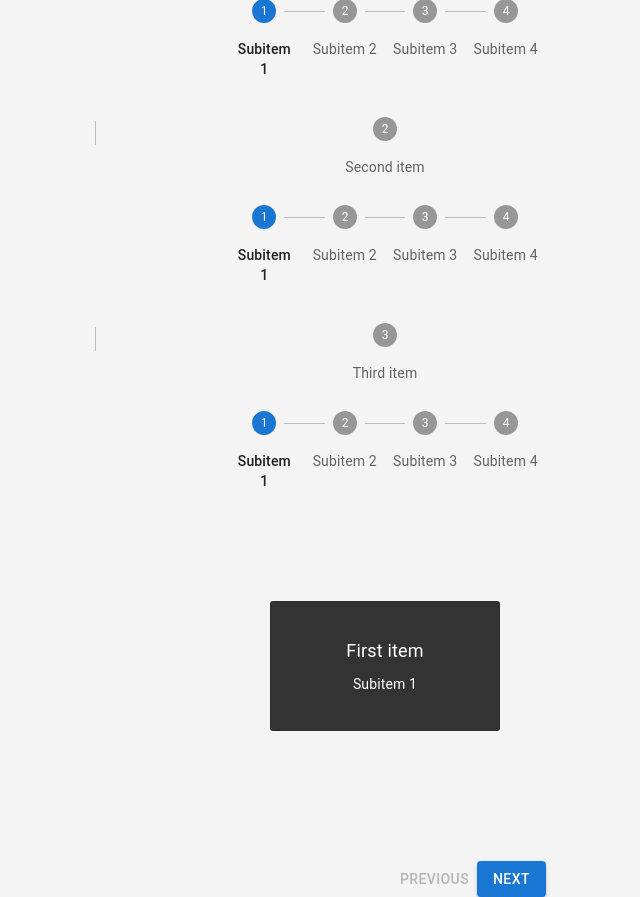
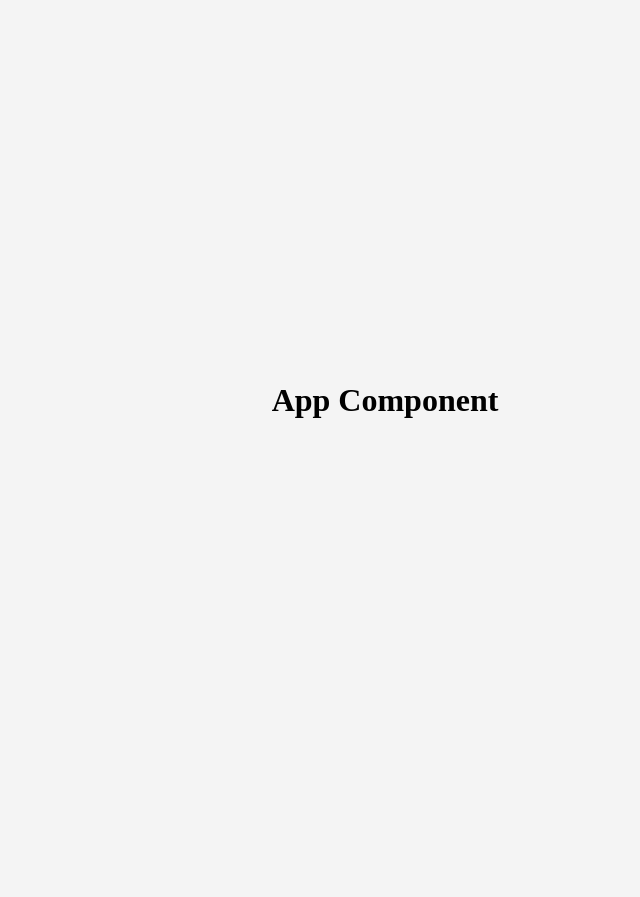
Before and after one commit to leandrofahur/react-sandbox, a React (Vite) app in the folder playground/react-mui-play/: page / in a window 1280 px wide. Shown: the whole page, without its empty margins (255-895 px from the left). After the commit the page ends 800 px from the top, so only its background shows below. Built offline with nearby package versions, Linux system fonts and the light colour scheme.

Commit message:
NestedStepper component

```diff
--- a/playground/react-mui-play/src/App.jsx
+++ b/playground/react-mui-play/src/App.jsx
@@ -1,81 +1,93 @@
 import React from "react";
 
-import { Button, Box, Stack } from "@mui/material";
-
-import { useSelector, useDispatch } from "react-redux";
-import {
-  nextOuterStep,
-  prevOuterStep,
-  nextInnerStep,
-  prevInnerStep,
-  setActiveOuterStep,
-  setActiveInnerStep,
-} from "./state/stepperSlice";
-
-import OuterStepper from "./components/MyStepper/OuterStepper/OuterStepper";
-import StepperProgress from "./components/StepperProgress/StepperProgress";
-
-import { steps } from "./constants/steps";
 import styles from "./App.module.scss";
 
 function App() {
-  const dispatch = useDispatch();
-  const { activeOuterStep, activeInnerStep } = useSelector(
-    (state) => state.stepper
-  );
-
-  const isLastOuterStep = activeOuterStep === steps.length - 1;
-  const isLastInnerStep =
-    activeInnerStep === steps[activeOuterStep].innerSteps.length - 1;
-  const isFirstOuterStep = activeOuterStep === 0;
-  const isFirstInnerStep = activeInnerStep === 0;
-
-  const handleNext = () => {
-    const currentInnerStepsLength = steps[activeOuterStep].innerSteps.length;
-    if (activeInnerStep === currentInnerStepsLength - 1) {
-      dispatch(nextOuterStep({ innerStepsLength: currentInnerStepsLength }));
-      dispatch(setActiveInnerStep(0));
-    } else {
-      dispatch(nextInnerStep({ innerStepsLength: currentInnerStepsLength }));
-    }
-  };
-
-  const handlePrevious = () => {
-    if (activeInnerStep === 0) {
-      const prevOuterStepIndex = activeOuterStep - 1;
-      dispatch(prevOuterStep(prevOuterStepIndex));
-      const lastInnerStepIndex =
-        steps[prevOuterStepIndex].innerSteps.length - 1;
-      dispatch(prevInnerStep(lastInnerStepIndex));
-      dispatch(setActiveOuterStep(prevOuterStepIndex));
-      dispatch(setActiveInnerStep(lastInnerStepIndex));
-    } else if (typeof activeInnerStep === "number" && activeInnerStep >= 0) {
-      dispatch(prevInnerStep());
-      dispatch(setActiveInnerStep(activeInnerStep - 1));
-    }
-  };
-
-  return (
-    <Stack direction="column" spacing={10}>
-      <OuterStepper steps={steps} />
-      <StepperProgress step={steps[activeOuterStep]} />
-      <Box className={styles.boxCtaStyling}>
-        <Button
-          disabled={isFirstOuterStep && isFirstInnerStep}
-          onClick={handlePrevious}
-        >
-          Previous
-        </Button>
-        <Button
-          variant="contained"
-          onClick={handleNext}
-          disabled={isLastOuterStep && isLastInnerStep}
-        >
-          {isLastOuterStep ? "Finish" : "Next"}
-        </Button>
-      </Box>
-    </Stack>
-  );
+  return <h1>App Component</h1>;
 }
 
 export default App;
+
+/*
+// import React from "react";
+
+// import { Button, Box, Stack } from "@mui/material";
+
+// import { useSelector, useDispatch } from "react-redux";
+// import {
+//   nextOuterStep,
+//   prevOuterStep,
+//   nextInnerStep,
+//   prevInnerStep,
+//   setActiveOuterStep,
+//   setActiveInnerStep,
+// } from "./state/stepperSlice";
+
+// import OuterStepper from "./components/MyStepper/OuterStepper/OuterStepper";
+// import StepperProgress from "./components/StepperProgress/StepperProgress";
+
+// import { steps } from "./constants/steps";
+// import styles from "./App.module.scss";
+
+// function App() {
+//   const dispatch = useDispatch();
+//   const { activeOuterStep, activeInnerStep } = useSelector(
+//     (state) => state.stepper
+//   );
+
+//   const isLastOuterStep = activeOuterStep === steps.length - 1;
+//   const isLastInnerStep =
+//     activeInnerStep === steps[activeOuterStep].innerSteps.length - 1;
+//   const isFirstOuterStep = activeOuterStep === 0;
+//   const isFirstInnerStep = activeInnerStep === 0;
+
+//   const handleNext = () => {
+//     const currentInnerStepsLength = steps[activeOuterStep].innerSteps.length;
+//     if (activeInnerStep === currentInnerStepsLength - 1) {
+//       dispatch(nextOuterStep({ innerStepsLength: currentInnerStepsLength }));
+//       dispatch(setActiveInnerStep(0));
+//     } else {
+//       dispatch(nextInnerStep({ innerStepsLength: currentInnerStepsLength }));
+//     }
+//   };
+
+//   const handlePrevious = () => {
+//     if (activeInnerStep === 0) {
+//       const prevOuterStepIndex = activeOuterStep - 1;
+//       dispatch(prevOuterStep(prevOuterStepIndex));
+//       const lastInnerStepIndex =
+//         steps[prevOuterStepIndex].innerSteps.length - 1;
+//       dispatch(prevInnerStep(lastInnerStepIndex));
+//       dispatch(setActiveOuterStep(prevOuterStepIndex));
+//       dispatch(setActiveInnerStep(lastInnerStepIndex));
+//     } else if (typeof activeInnerStep === "number" && activeInnerStep >= 0) {
+//       dispatch(prevInnerStep());
+//       dispatch(setActiveInnerStep(activeInnerStep - 1));
+//     }
+//   };
+
+//   return (
+//     <Stack direction="column" spacing={10}>
+//       <OuterStepper steps={steps} />
+//       <StepperProgress step={steps[activeOuterStep]} />
+//       <Box className={styles.boxCtaStyling}>
+//         <Button
+//           disabled={isFirstOuterStep && isFirstInnerStep}
+//           onClick={handlePrevious}
+//         >
+//           Previous
+//         </Button>
+//         <Button
+//           variant="contained"
+//           onClick={handleNext}
+//           disabled={isLastOuterStep && isLastInnerStep}
+//         >
+//           {isLastOuterStep ? "Finish" : "Next"}
+//         </Button>
+//       </Box>
+//     </Stack>
+//   );
+// }
+
+// export default App;
+*/
```
Also changed, not shown: playground/react-mui-play/src/components/NestedStepper/NestedStepper.jsx (added, +13 -0 lines), playground/react-mui-play/src/components/NestedStepper/NestedStepper.module.scss (added).
